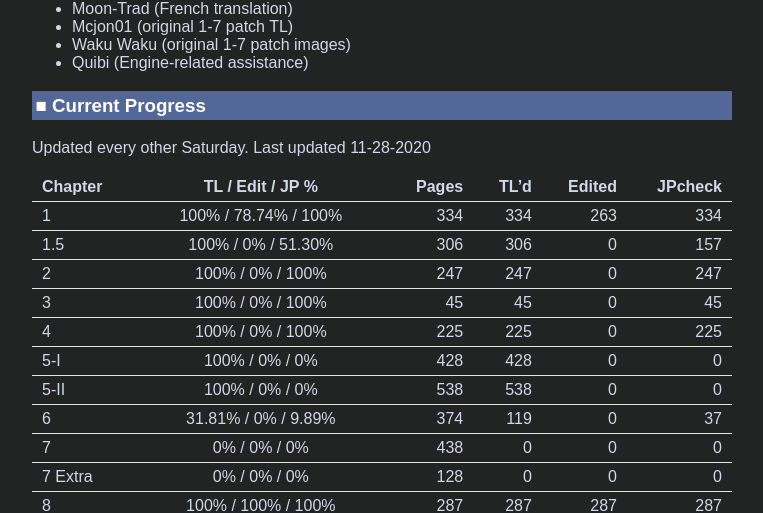
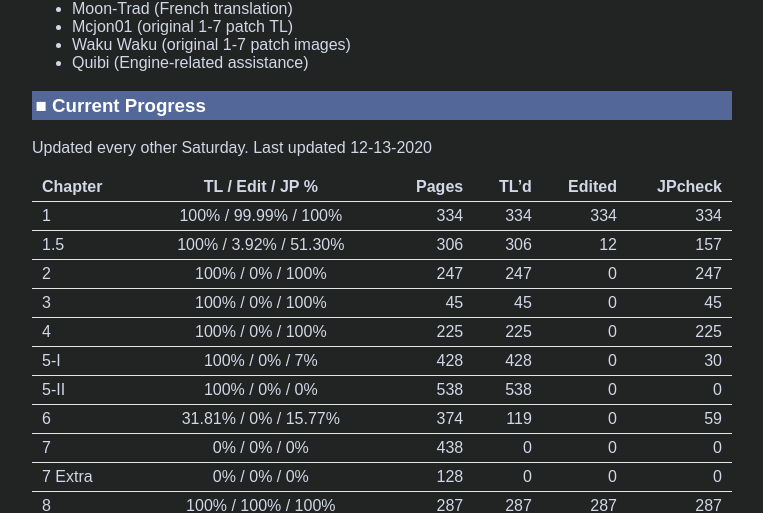
Before and after one commit to Hollow-Moon/Hollow-Moon.github.io, a Jekyll site: the page built from wohn-tl/index.md, in a window 1280 px wide and 900 px high, scrolled down 2869 px. Shown: the part 121-634 px from the top of the window, without its empty margins (258-1021 px from the left). Built offline with Jekyll 4.4.1, drawn with Linux system fonts in a browser that asks for light colours; some of the changed text lies outside the part shown.

Commit message:
Update index.md

```diff
--- a/wohn-tl/index.md
+++ b/wohn-tl/index.md
@@ -86,18 +86,18 @@ The latest patch can be downloaded [here](https://github.com/Hollow-Moon/mahoyo-
 * Quibi (Engine-related assistance)
 
 ### Current Progress
-Updated every other Saturday. Last updated 11-28-2020
+Updated every other Saturday. Last updated 12-13-2020
 
 | Chapter  | TL / Edit / JP %         | Pages   | TL'd   | Edited | JPcheck |
 | -------- |:------------------------:| -------:| ------:| ------:| -------:|
-| 1        | 100% / 78.74% / 100%     | 334     | 334    | 263    | 334     |
-| 1.5      | 100% / 0% / 51.30%       | 306     | 306    | 0      | 157     |
+| 1        | 100% / 99.99% / 100%     | 334     | 334    | 334    | 334     |
+| 1.5      | 100% / 3.92% / 51.30%    | 306     | 306    | 12     | 157     |
 | 2        | 100% / 0% / 100%         | 247     | 247    | 0      | 247     |
 | 3        | 100% / 0% / 100%         | 45      | 45     | 0      | 45      |
 | 4        | 100% / 0% / 100%         | 225     | 225    | 0      | 225     |
-| 5-I      | 100% / 0% / 0%           | 428     | 428    | 0      | 0       |
+| 5-I      | 100% / 0% / 7%           | 428     | 428    | 0      | 30      |
 | 5-II     | 100% / 0% / 0%           | 538     | 538    | 0      | 0       |
-| 6        | 31.81% / 0% / 9.89%      | 374     | 119    | 0      | 37      |
+| 6        | 31.81% / 0% / 15.77%     | 374     | 119    | 0      | 59      |
 | 7        | 0% / 0% / 0%             | 438     | 0      | 0      | 0       |
 | 7 Extra  | 0% / 0% / 0%             | 128     | 0      | 0      | 0       |
 | 8        | 100% / 100% / 100%       | 287     | 287    | 287    | 287     |
```
Also changed, not shown: other parts of wohn-tl/index.md (+1 -1 lines).
